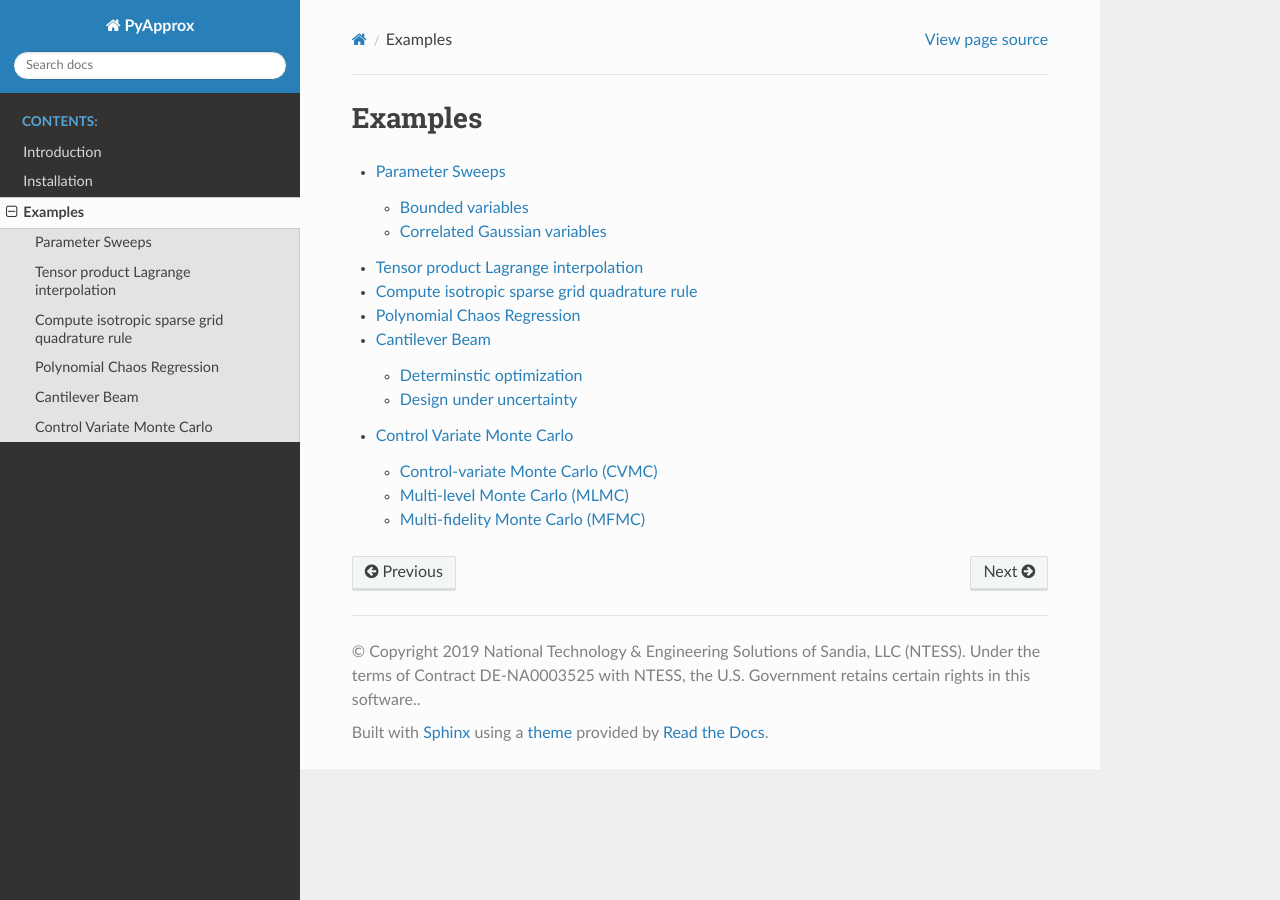
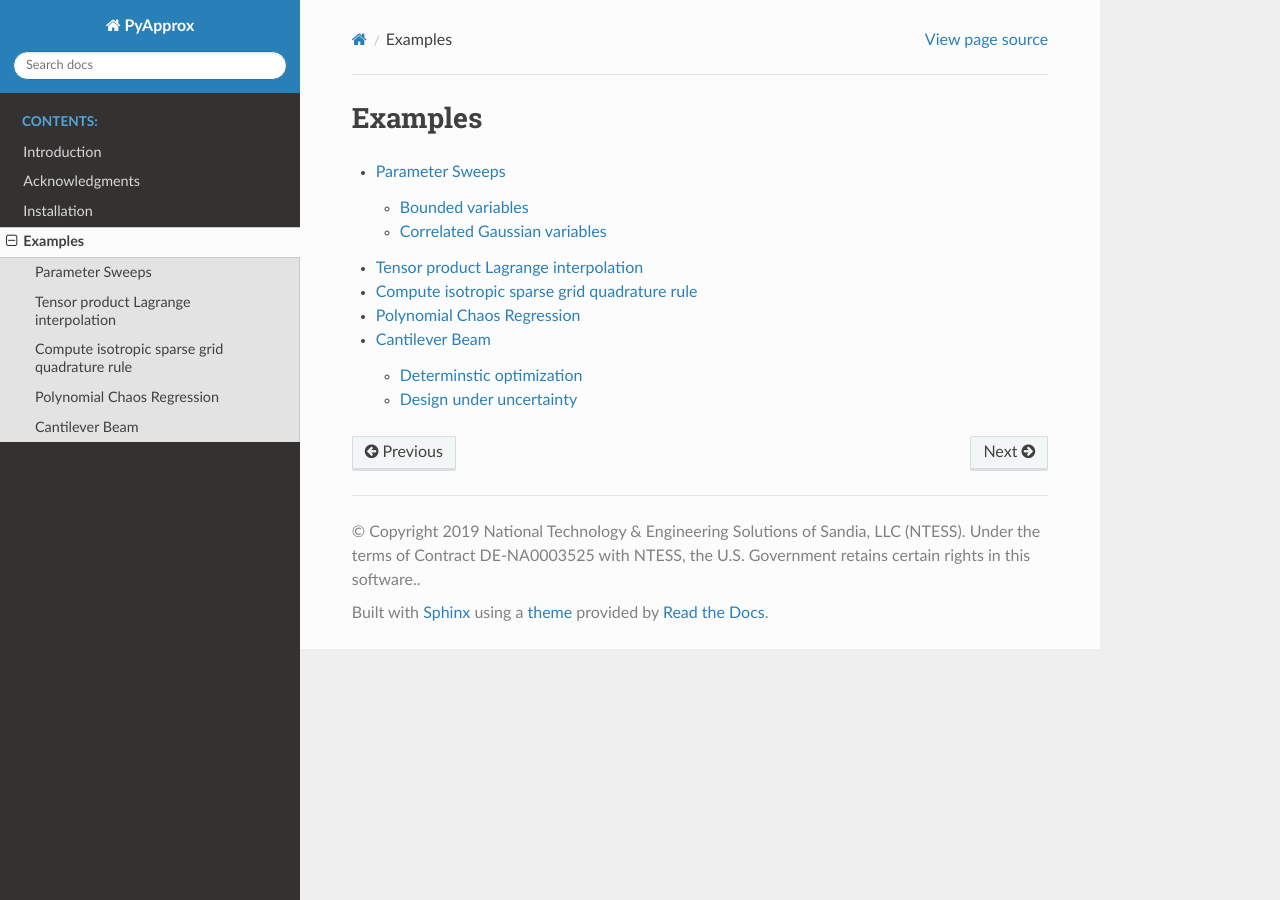
Before and after one commit to sandialabs/pyapprox, a Sphinx documentation site: the page built from docs/source/examples.rst, in a window 1280 px wide. Built offline with Sphinx 7.4.7 and the Read the Docs theme 2.0.0, drawn with Linux system fonts in a browser that asks for light colours.

Commit message:
deactivated multifidelity monte carlo tutorial because it is not complete

```diff
--- a/docs/source/examples.rst
+++ b/docs/source/examples.rst
@@ -8,4 +8,4 @@
    isotropic_sparse_grid_quadrature_example.rst
    polynomial_chaos_interpolation.rst
    cantilever_beam.rst
-   control_variate_monte_carlo.rst
+..   control_variate_monte_carlo.rst
--- a/docs/source/intro.rst
+++ b/docs/source/intro.rst
@@ -1,6 +1,5 @@
-############
 Introduction
-############
+============
 
 PyApprox provides flexible and efficient tools for high-dimensional approximation and uncertainty quantification. PyApprox implements methods addressing various issues surrounding high-dimensional parameter spaces and limited evaluations of expensive simulation models with the goal of facilitating simulation-aided knowledge discovery, prediction and design. Tools are provided for: (1) building surrogates using polynomial chaos expansions using least squares, compressive sensing and interpolation; (2) sparse grid interpolation and quadrature; (3) low-rank tensor-decompositions; (4) multi-fidelity approximation and sampling; (5) large-scale Bayesian inference; (6) numerical solvers for canonical ordinary and partial differential equations useful for demonstration purposes; (7) compressive sensing solvers; and (8) visualization. The code is intended to as a python toolbox but provides c++ code with Python interfaces to computationally expensive algorithms to increase performance
 
```
